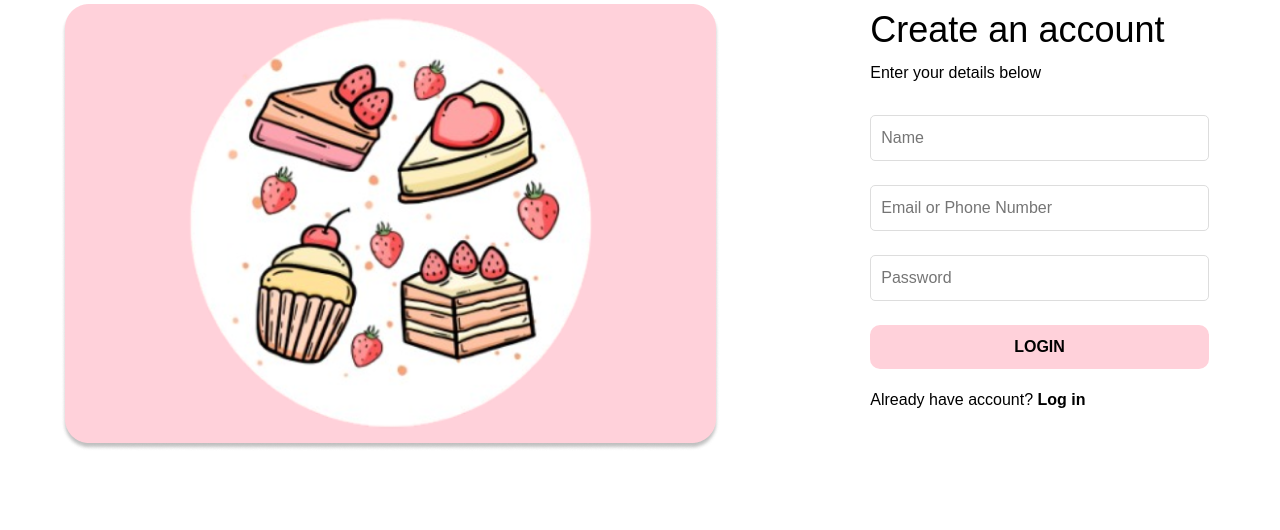
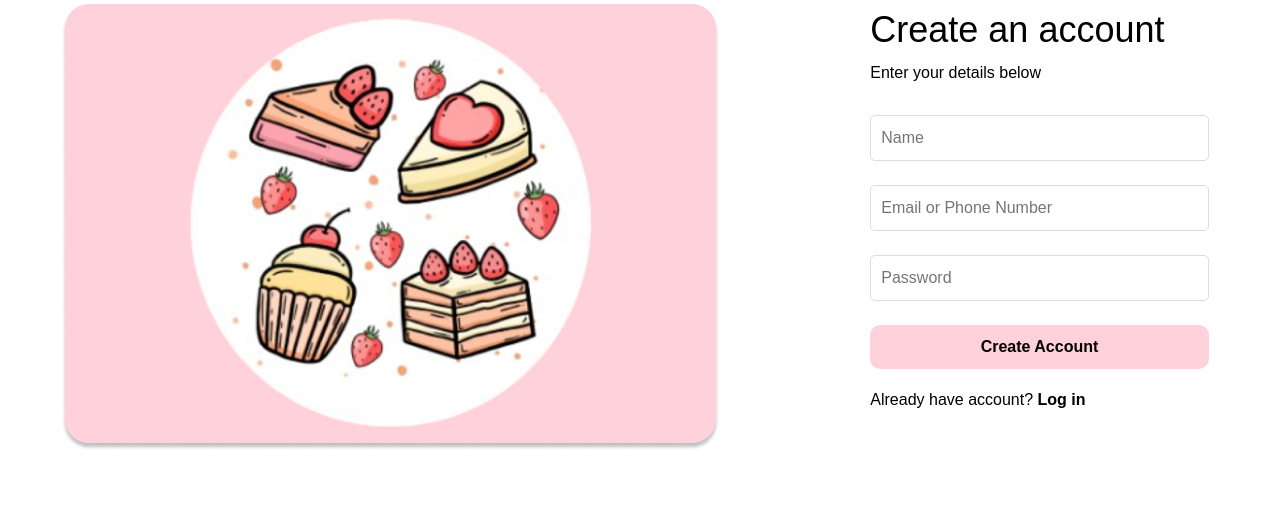
Before and after one commit to hadimughny7/SweetDessertWeb, a Python web app: template templates/signup.html in a window 1280 px wide. Shown: the part 175-705 px from the top of the page. Run offline with Jinja, Linux system fonts and the light colour scheme; the template is opened without the code that fills it, so the values that code supplies are empty; some web fonts are replaced.

Commit message:
Update signup.html

```diff
--- a/templates/signup.html
+++ b/templates/signup.html
@@ -75,7 +75,7 @@
                 <input type="text" placeholder="Name" required>
                 <input type="text" placeholder="Email or Phone Number" required>
                 <input type="password" placeholder="Password" required>
-                <button type="submit" class="login-btn">LOGIN</button>
+                <button type="submit" class="login-btn">Create Account</button>
                 <p>Already have account? <a href="#">Log in</a></p>
             </form>
         </div>
```
